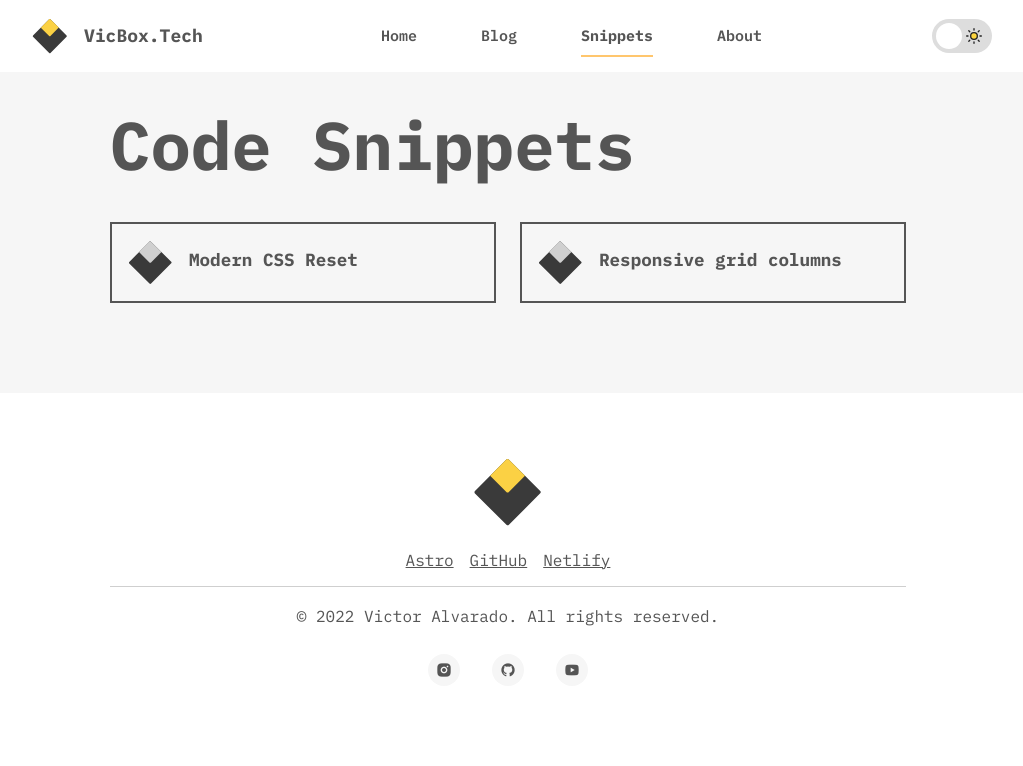
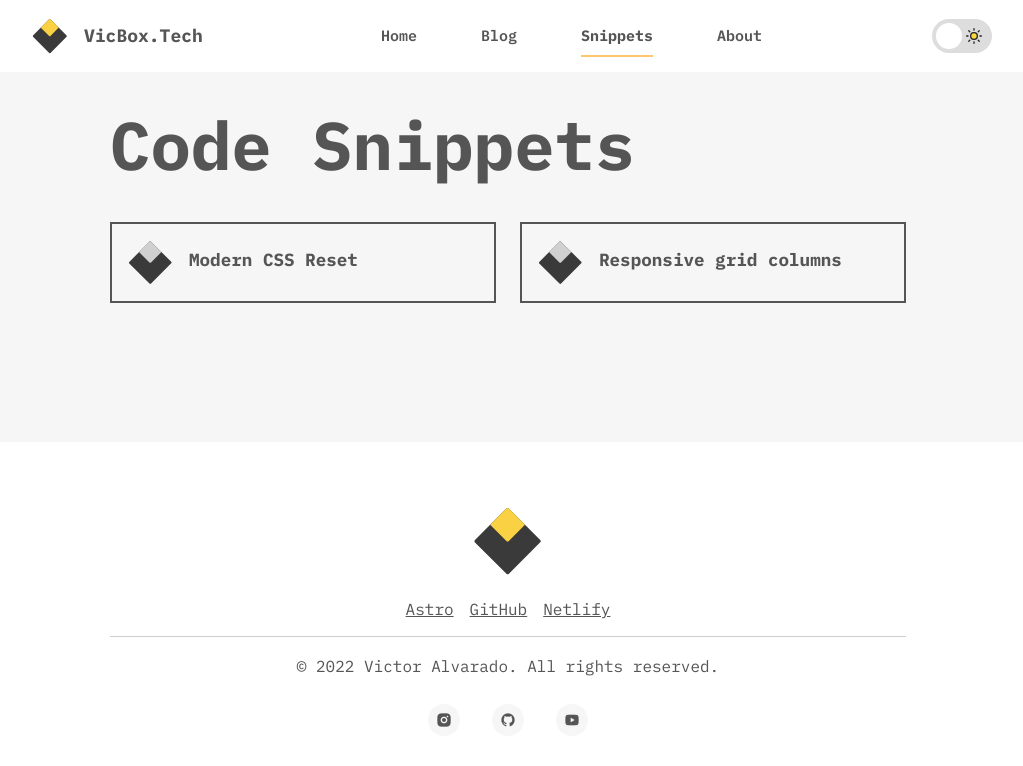
Before and after one commit to vito8916/vicbox-tech, an Astro site: page /snippets in a window 1280 px wide. Shown: the whole page, without its empty margins (132-1155 px from the left). Built offline with nearby package versions, Linux system fonts and the light colour scheme; Astro itself is replaced by a stand-in of ours.

Commit message:
footer always stays on the bottom of the page

```diff
--- a/src/styles/global.css
+++ b/src/styles/global.css
@@ -141,8 +141,8 @@ html {
 body {
     position: relative;
     min-height: 100vh;
-    display: grid;
-    grid-template-rows: auto 1fr auto;
+    display: flex;
+    flex-direction: column;
     background-color: #f6f6f6;
     margin: 0;
     padding: 0;
```
